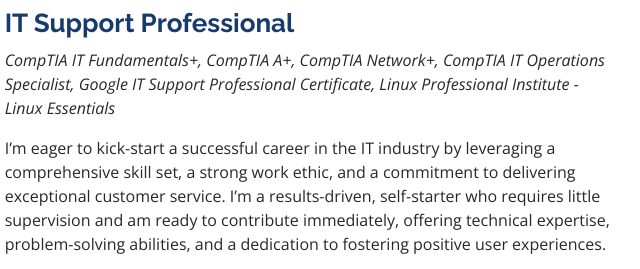
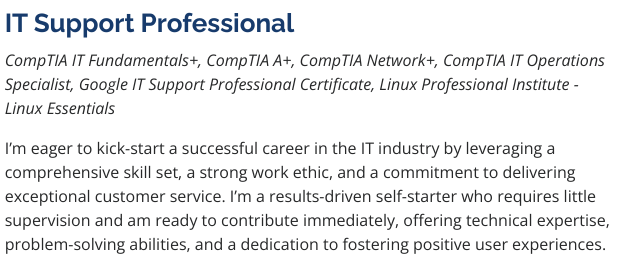
Before and after one commit to kyleswardell1/kyleswardell1.github.io, a plain HTML site: page index.html in a window 1280 px wide. Shown: the part 960-1229 px from the top of the page, 640-1280 px from the left. Drawn offline with nearby package versions, Linux system fonts and the light colour scheme.

Commit message:
Update index.html

```diff
--- a/index.html
+++ b/index.html
@@ -93,7 +93,7 @@
             <p class="fst-italic">
               CompTIA IT Fundamentals+, CompTIA A+, CompTIA Network+, CompTIA IT Operations Specialist, Google IT Support Professional Certificate, Linux Professional Institute - Linux Essentials
             </p>
-            <p>I’m eager to kick-start a successful career in the IT industry by leveraging a comprehensive skill set, a strong work ethic, and a commitment to delivering exceptional customer service. I’m a results-driven, self-starter who requires little supervision and am ready to contribute immediately, offering technical expertise, problem-solving abilities, and a dedication to fostering positive user experiences.</p>
+            <p>I’m eager to kick-start a successful career in the IT industry by leveraging a comprehensive skill set, a strong work ethic, and a commitment to delivering exceptional customer service. I’m a results-driven self-starter who requires little supervision and am ready to contribute immediately, offering technical expertise, problem-solving abilities, and a dedication to fostering positive user experiences.</p>
             <div class="row">
               <div class="col-lg-6">
                 <ul>
```
